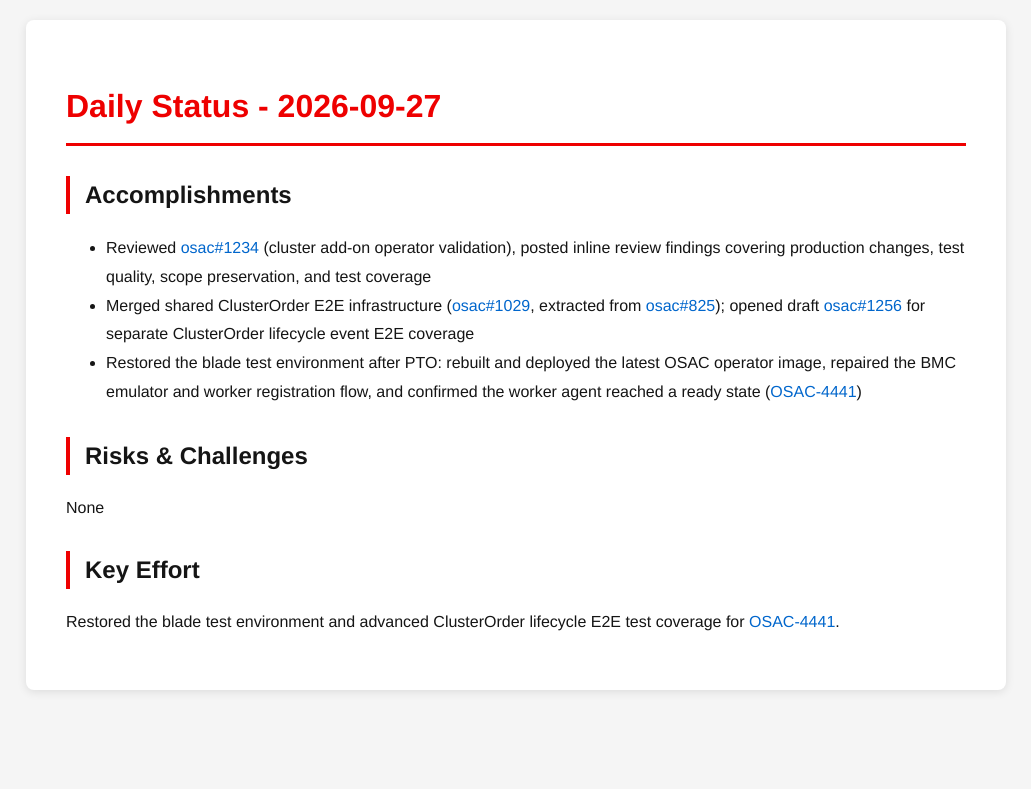
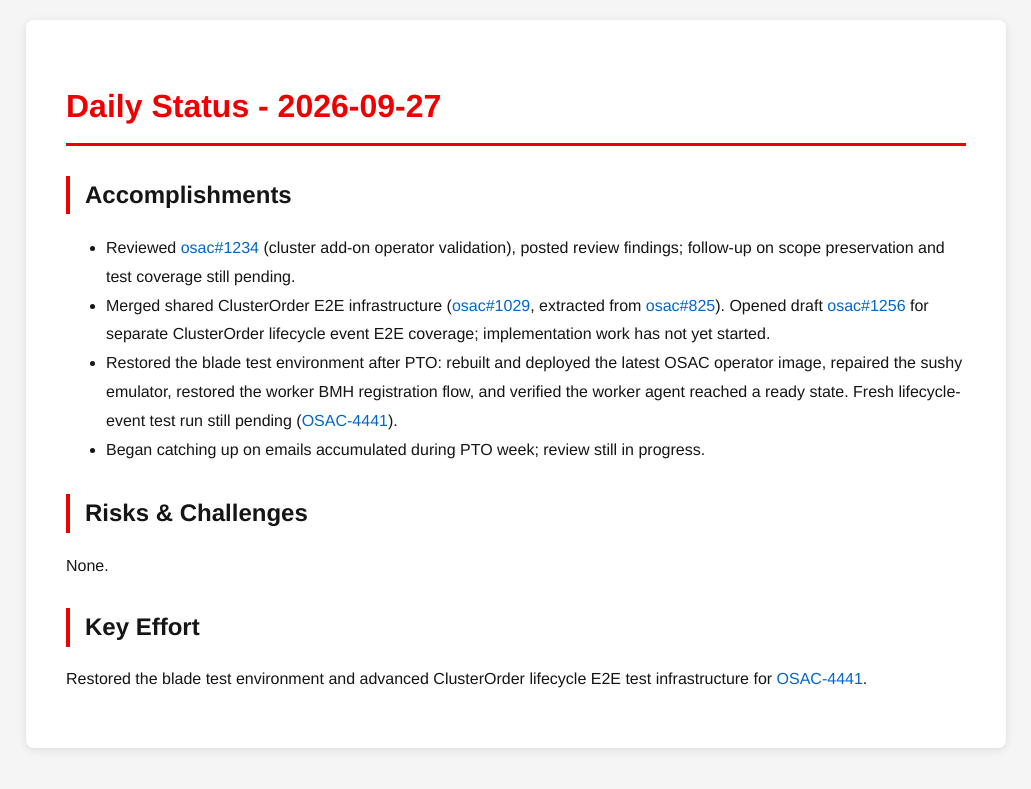
Before and after one commit to tzvatot/daily-status, a Jekyll site: the page built from 2026-09-27.md, in a window 1280 px wide. Shown: the top 789 px of the page, without its empty margins (124-1155 px from the left). Built offline with Jekyll 4.4.1, drawn with Linux system fonts in a browser that asks for light colours.

Commit message:
Daily status update - 2026-09-27

```diff
--- a/2026-09-27.md
+++ b/2026-09-27.md
@@ -7,12 +7,13 @@ date: 2026-09-27
 # Daily Status - 2026-09-27
 
 ## Accomplishments
-- Reviewed [osac#1234](https://github.com/osac-project/osac/pull/1234) (cluster add-on operator validation), posted inline review findings covering production changes, test quality, scope preservation, and test coverage
-- Merged shared ClusterOrder E2E infrastructure ([osac#1029](https://github.com/osac-project/osac/pull/1029), extracted from [osac#825](https://github.com/osac-project/osac/pull/825)); opened draft [osac#1256](https://github.com/osac-project/osac/pull/1256) for separate ClusterOrder lifecycle event E2E coverage
-- Restored the blade test environment after PTO: rebuilt and deployed the latest OSAC operator image, repaired the BMC emulator and worker registration flow, and confirmed the worker agent reached a ready state ([OSAC-4441](https://redhat.atlassian.net/browse/OSAC-4441))
+- Reviewed [osac#1234](https://github.com/osac-project/osac/pull/1234) (cluster add-on operator validation), posted review findings; follow-up on scope preservation and test coverage still pending.
+- Merged shared ClusterOrder E2E infrastructure ([osac#1029](https://github.com/osac-project/osac/pull/1029), extracted from [osac#825](https://github.com/osac-project/osac/pull/825)). Opened draft [osac#1256](https://github.com/osac-project/osac/pull/1256) for separate ClusterOrder lifecycle event E2E coverage; implementation work has not yet started.
+- Restored the blade test environment after PTO: rebuilt and deployed the latest OSAC operator image, repaired the sushy emulator, restored the worker BMH registration flow, and verified the worker agent reached a ready state. Fresh lifecycle-event test run still pending ([OSAC-4441](https://redhat.atlassian.net/browse/OSAC-4441)).
+- Began catching up on emails accumulated during PTO week; review still in progress.
 
 ## Risks & Challenges
-None
+None.
 
 ## Key Effort
-Restored the blade test environment and advanced ClusterOrder lifecycle E2E test coverage for [OSAC-4441](https://redhat.atlassian.net/browse/OSAC-4441).
+Restored the blade test environment and advanced ClusterOrder lifecycle E2E test infrastructure for [OSAC-4441](https://redhat.atlassian.net/browse/OSAC-4441).
```
